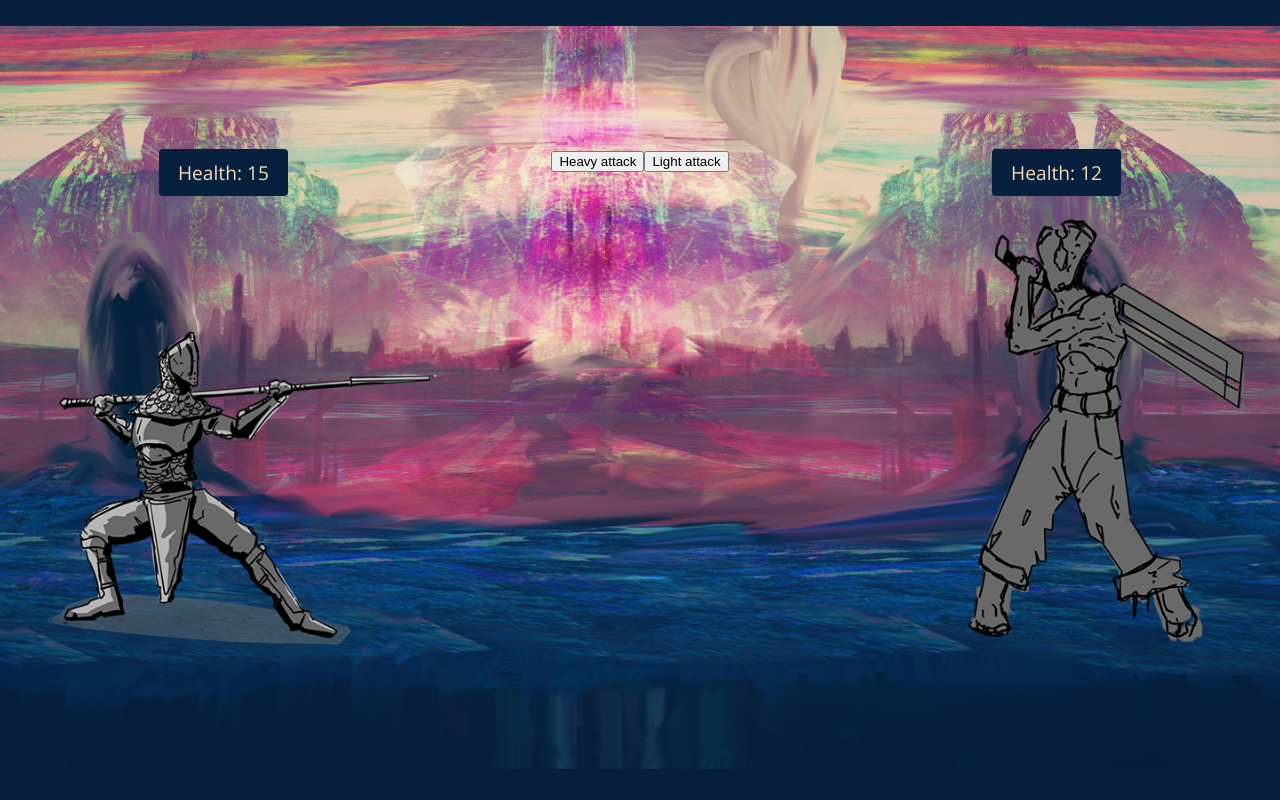
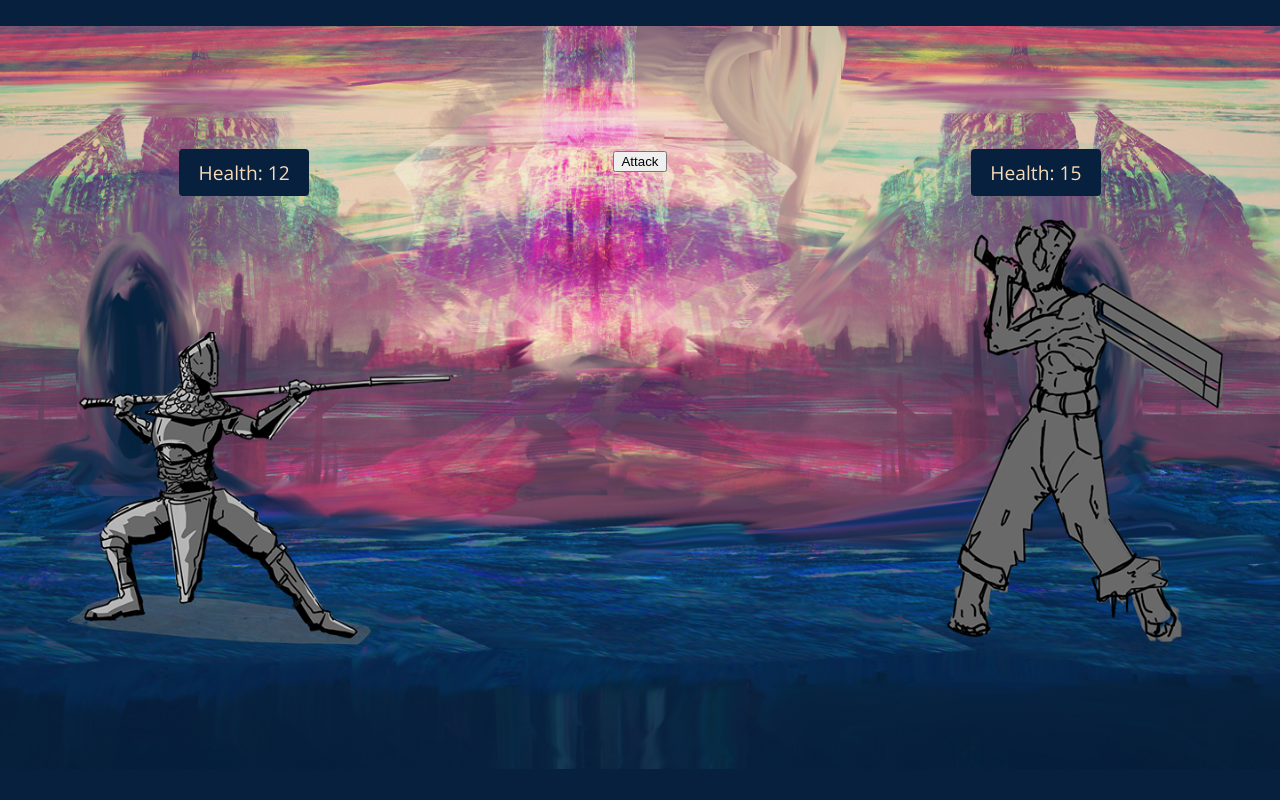
Before and after one commit to dansteele/game, a Next.js app: page /battle in a window 1280 px wide. Shown: the top 800 px of the page. Built offline with nearby package versions, Linux system fonts and the light colour scheme.

Commit message:
Player can now attack

```diff
--- a/lib/units/brute/index.js
+++ b/lib/units/brute/index.js
@@ -1,18 +1,8 @@
-import create from "zustand";
 import styles from "./Brute.module.scss";
 import Image from "next/image";
 import StatusBar from "../statusBar";
 
-const useStore = create((set) => ({
-  health: 12,
-  addHealth: () => set((state) => ({ health: state.health + 1 })),
-  removeHealth: () => set({ health: 0 }),
-}));
-
-const Brute = () => {
-  const health = useStore((state) => state.health);
-  // const addHealth = useStore((state) => state.addHealth);
-
+export default function Brute({ health }) {
   return (
     <div className={styles.brute}>
       <StatusBar health={health} />
@@ -25,6 +15,4 @@ const Brute = () => {
       />
     </div>
   );
-};
-
-export default Brute;
+}
--- a/lib/units/player/index.js
+++ b/lib/units/player/index.js
@@ -1,18 +1,8 @@
-import create from "zustand";
 import styles from "./Player.module.scss";
 import Image from "next/image";
 import StatusBar from "../statusBar";
 
-const useStore = create((set) => ({
-  health: 15,
-  addHealth: () => set((state) => ({ health: state.health + 1 })),
-  removeHealth: () => set({ health: 0 }),
-}));
-
-const Player = () => {
-  const health = useStore((state) => state.health);
-  const addHealth = useStore((state) => state.addHealth);
-
+export default function Player({ health }) {
   return (
     <div className={styles.player}>
       <StatusBar health={health} />
@@ -25,6 +15,4 @@ const Player = () => {
       />
     </div>
   );
-};
-
-export default Player;
+}
--- a/pages/battle/index.js
+++ b/pages/battle/index.js
@@ -1,13 +1,40 @@
 import Image from "next/image";
 import styles from "../../styles/Battle.module.scss";
-import Player from "../../lib/units/player/index";
 import Brute from "../../lib/units/brute/index";
+import Player from "../../lib/units/player/index.js";
+import create from "zustand";
 
-const attack = (kind) => {
-  alert(`Hit with a ${kind} attack`);
+const possibleEnemies = [Brute];
+
+const randomEnemy = () => {
+  return possibleEnemies[Math.floor(Math.random() * possibleEnemies.length)];
 };
 
+const enemyStore = create((set, get) => ({
+  kind: Brute,
+  health: 15,
+  defence: 1,
+  baseDamage: 4,
+
+  receiveDamage: (amount) => {
+    set({ health: get().health - (amount - get().defence) });
+  },
+}));
+
+const playerStore = create((set, get) => ({
+  inBattle: true,
+  health: 12,
+  baseDamage: 4,
+  defence: 2,
+}));
+
 export default function Battle() {
+  const Enemy = enemyStore((state) => state.kind);
+
+  const attack = enemyStore((state) => {
+    return () => state.receiveDamage(2);
+  });
+
   return (
     <>
       <main className={styles.main}>
@@ -20,12 +47,11 @@ export default function Battle() {
           />
         </span>
         <div className={styles.wrapper}>
-          <Player />
+          <Player health={playerStore((state) => state.health)} />
           <div>
-            <button onClick={() => attack("heavy")}>Heavy attack</button>
-            <button onClick={() => attack("light")}>Light attack</button>
+            <button onClick={attack}>Attack</button>
           </div>
-          <Brute />
+          <Enemy health={enemyStore((state) => state.health)} />
         </div>
       </main>
     </>
```
Also changed, not shown: lib/units/unit.js (added, +9 -0 lines).
